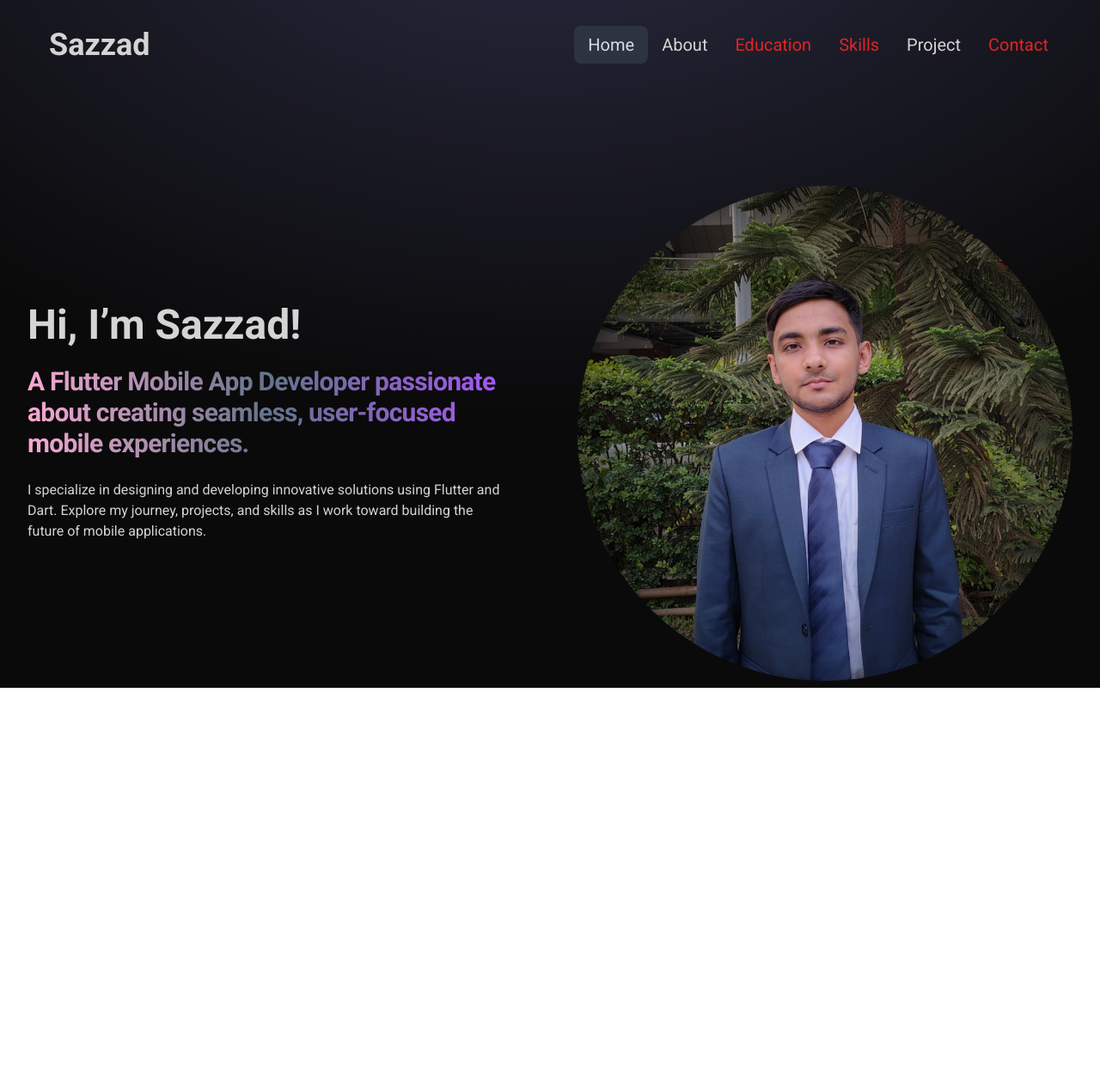
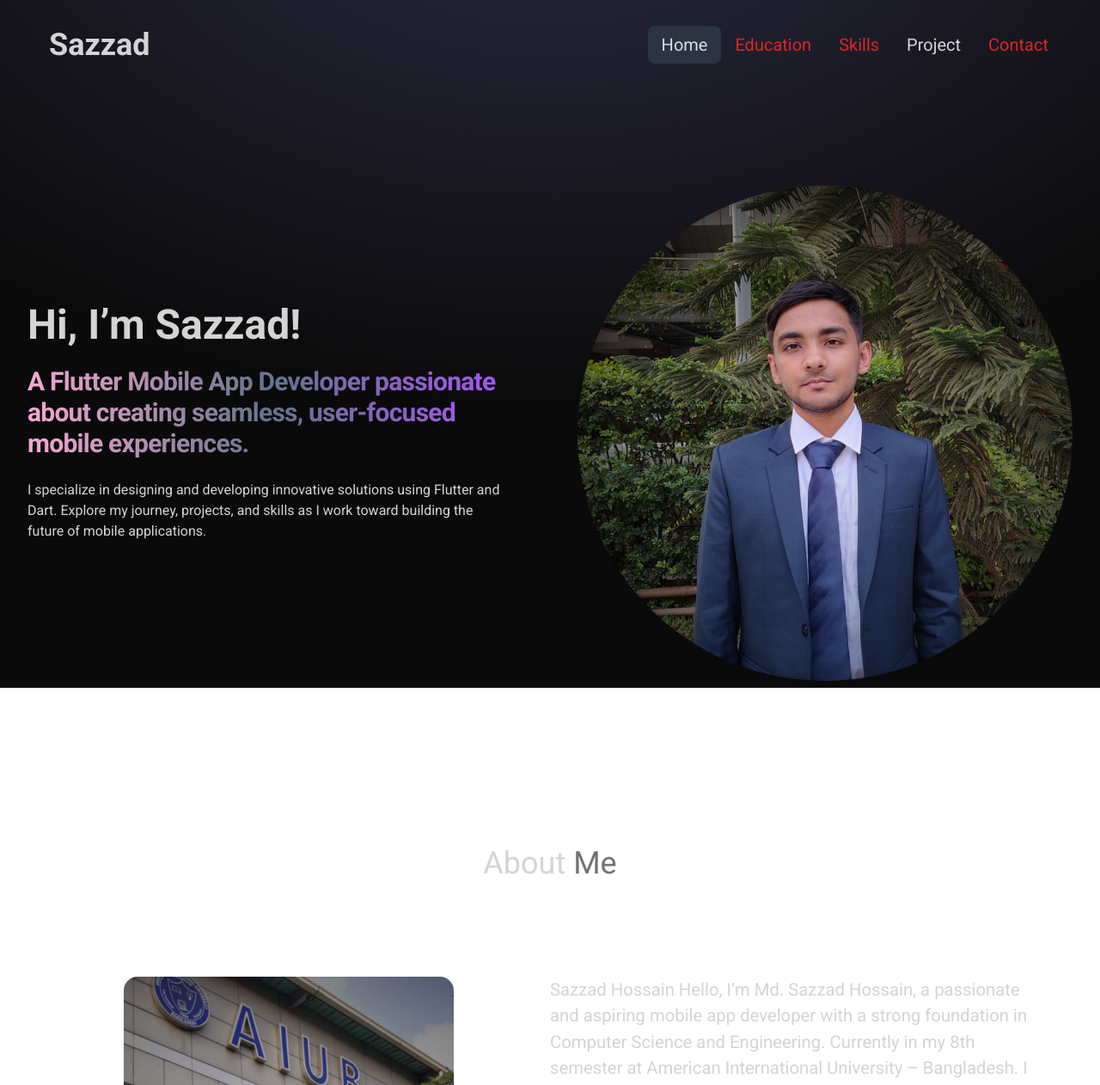
Before and after one commit to FazleRifat121/sazzad, a React (Vite) app: page / in a window 1280 px wide. Shown: the top 1262 px of the page at 86% size. Before the commit the page ends 904 px from the top, so only its background shows below. Built offline with nearby package versions, Linux system fonts and the light colour scheme.

Commit message:
about page changed

```diff
--- a/src/components/Router/Router.jsx
+++ b/src/components/Router/Router.jsx
@@ -18,7 +18,7 @@ function Router() {
           {" "}
           {/* Main Layout */}
           <Route index element={<Banner />} />
-          <Route path="about" element={<About />} />
+          {/* <Route path="about" element={<About />} /> */}
           {/* <Route path="education" element={<Education />} /> */}
           <Route path="projects" element={<Projects />} />
           {/* <Route path="contact" element={<Contact />} /> */}
--- a/src/components/banner/Banner.jsx
+++ b/src/components/banner/Banner.jsx
@@ -1,5 +1,6 @@
 import img from "../../assets/my photo.jpg";
 import { motion } from "framer-motion";
+import About from "../about/About";
 const container = (delay) => ({
   hidden: { x: -100, opacity: 0 },
   visible: {
@@ -10,6 +11,7 @@ const container = (delay) => ({
 });
 const Banner = () => {
   return (
+    <div>
       <div className="md:hero h-screen">
         <div className="max-w-[1280px] flex items-center justify-center flex-col lg:flex-row-reverse gap-x-20">
           <motion.img
@@ -17,7 +19,7 @@ const Banner = () => {
             animate={{ x: 0, opacity: 1 }}
             transition={{ duration: 0.5, delay: 1.8 }}
             src={img}
-          className="max-w-sm md:max-w-xl rounded-full"
+            className="max-w-sm md:max-w-xl rounded-full my-14"
           />
           <div>
             {/* h1  */}
@@ -46,12 +48,14 @@ const Banner = () => {
               animate="visible"
               className="py-6  "
             >
-            I specialize in designing and developing innovative solutions using
-            Flutter and Dart. Explore my journey, projects, and skills as I work
-            toward building the future of mobile applications.
+              I specialize in designing and developing innovative solutions
+              using Flutter and Dart. Explore my journey, projects, and skills
+              as I work toward building the future of mobile applications.
             </motion.p>
           </div>
         </div>
+      </div>
+      <About></About>
     </div>
   );
 };
--- a/src/components/navbar/Navbar.jsx
+++ b/src/components/navbar/Navbar.jsx
@@ -8,11 +8,11 @@ const Navbar = () => {
           Home
         </NavLink>
       </li>
-      <li>
+      {/* <li>
         <NavLink to="/about" className="hover:underline" end>
           About
         </NavLink>
-      </li>
+      </li> */}
       <li>
         <NavLink to="/education" className="hover:underline text-red-600" end>
           Education
```
Lines whose indentation alone changed are shown as unchanged.
